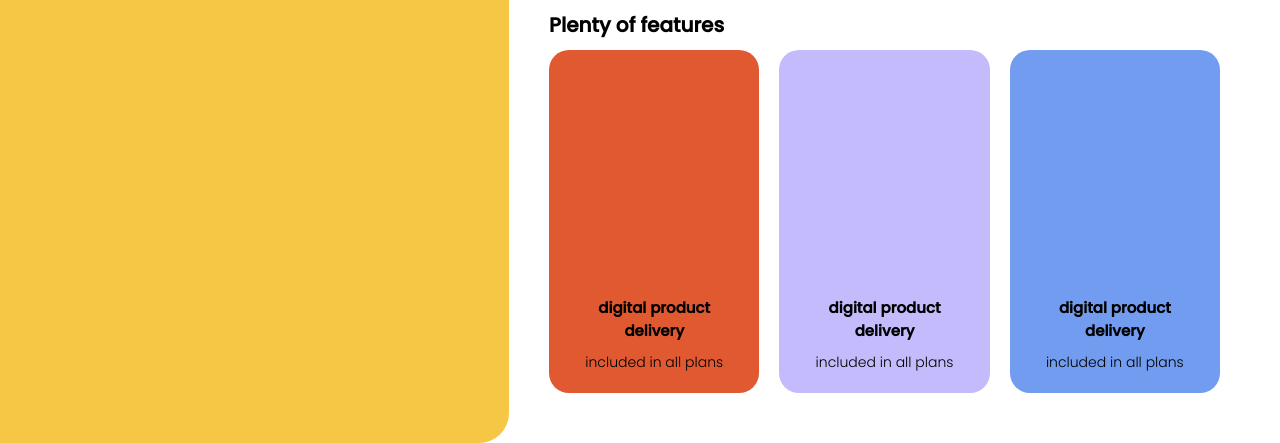
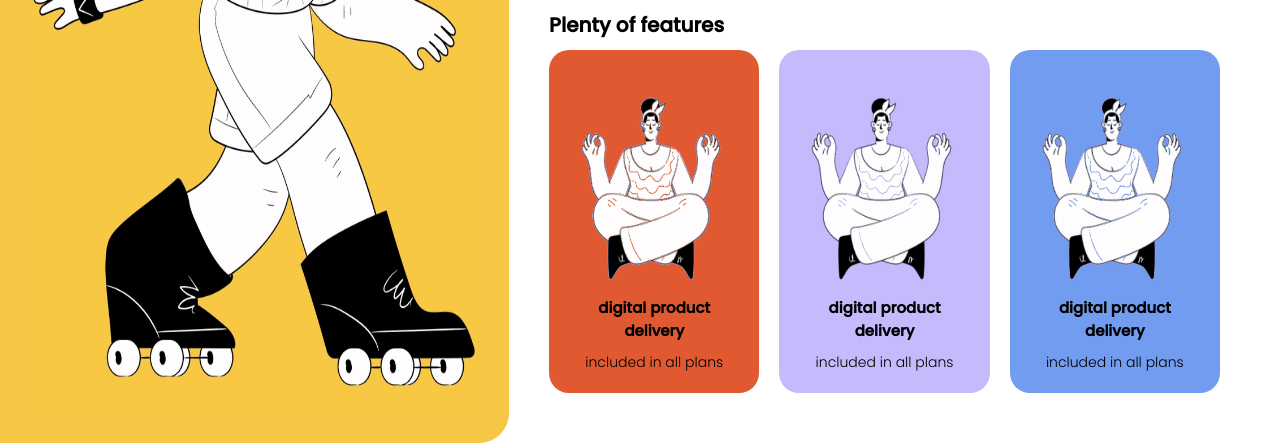
Before and after one commit to yohannmartinez/dribbble, a plain HTML site: page index.html in a window 1280 px wide. Shown: the part 357-800 px from the top of the page. Drawn offline with Linux system fonts and the light colour scheme.

Commit message:
Update defi4.css

```diff
--- a/defi4.css
+++ b/defi4.css
@@ -18,7 +18,7 @@ body {
 }
 .imageMan {
   height: 100%;
-  background-image: url("./images/leftImage.png");
+  background-image: url("./leftImage.png");
   background-size: 100% 100%;
 }
 .right {
@@ -80,7 +80,7 @@ body {
 }
 .featureImage {
   flex-grow: 1;
-  background: url("./images/perso.png");
+  background: url("./perso.png");
   background-size: 100% 100%;
 }
 .featureTitle {
```
